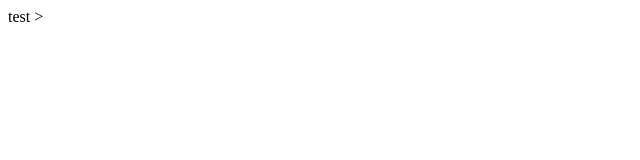
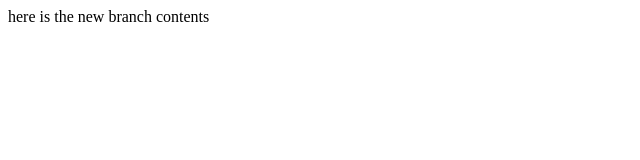
Before and after one commit to ashleyIPC/lecture1, a plain HTML site: page index.html in a window 1280 px wide. Shown: the whole page, without its empty margins (0-640 px from the left). Drawn offline with Linux system fonts and the light colour scheme.

Commit message:
new branch contents

```diff
--- a/index.html
+++ b/index.html
@@ -5,6 +5,6 @@
 	<title>title</title>
 </head>
 <body>
-	test
+	here is the new branch contents
 </body>
-</html>>
+</html>
```
